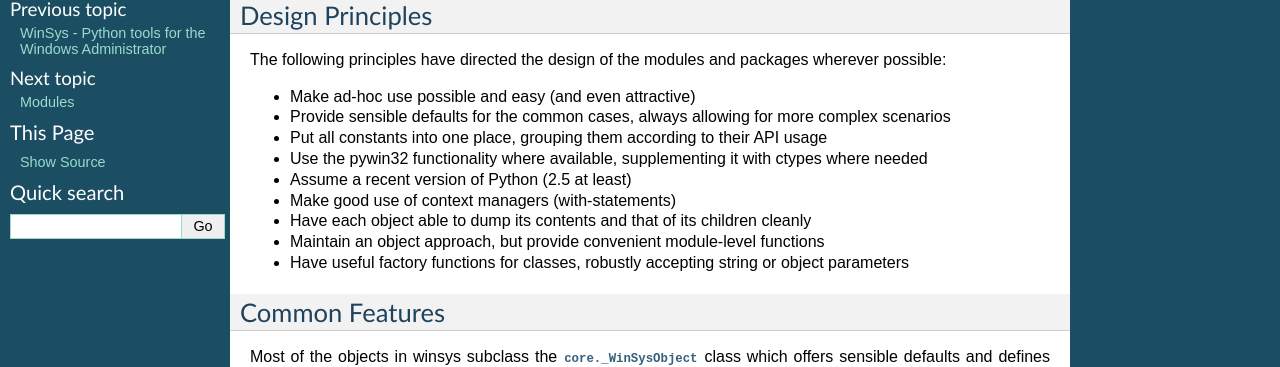
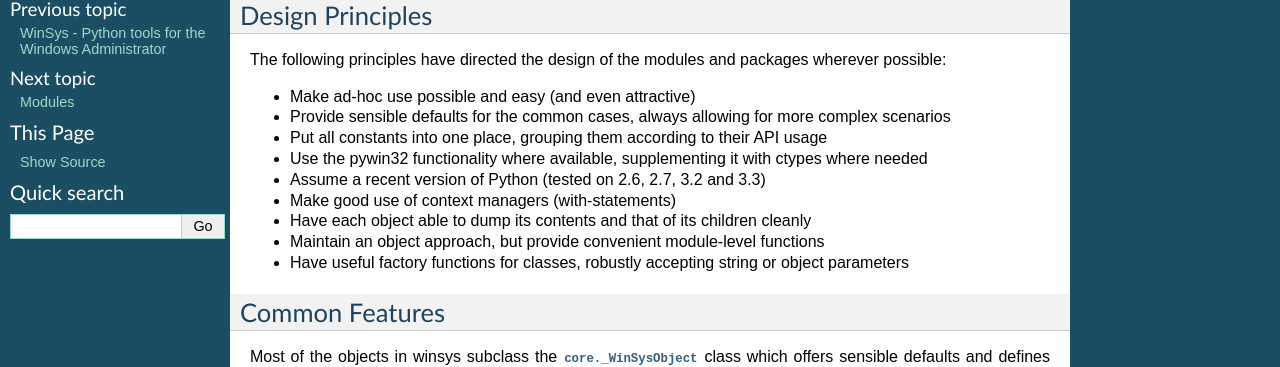
Before and after one commit to tjguk/winsys, a Sphinx documentation site: the page built from docs/about.rst, in a window 1280 px wide. Shown: the part 376-743 px from the top of the page. Built offline with Sphinx 7.4.7, drawn with Linux system fonts in a browser that asks for light colours.

Commit message:
Housekeeping

```diff
--- a/docs/about.rst
+++ b/docs/about.rst
@@ -35,7 +35,7 @@
 * Provide sensible defaults for the common cases, always allowing for more complex scenarios
 * Put all constants into one place, grouping them according to their API usage
 * Use the pywin32 functionality where available, supplementing it with ctypes where needed
-* Assume a recent version of Python (2.5 at least)
+* Assume a recent version of Python (tested on 2.6, 2.7, 3.2 and 3.3)
 * Make good use of context managers (with-statements)
 * Have each object able to dump its contents and that of its children cleanly
 * Maintain an object approach, but provide convenient module-level functions
```
Also changed, not shown: 16 other files.
